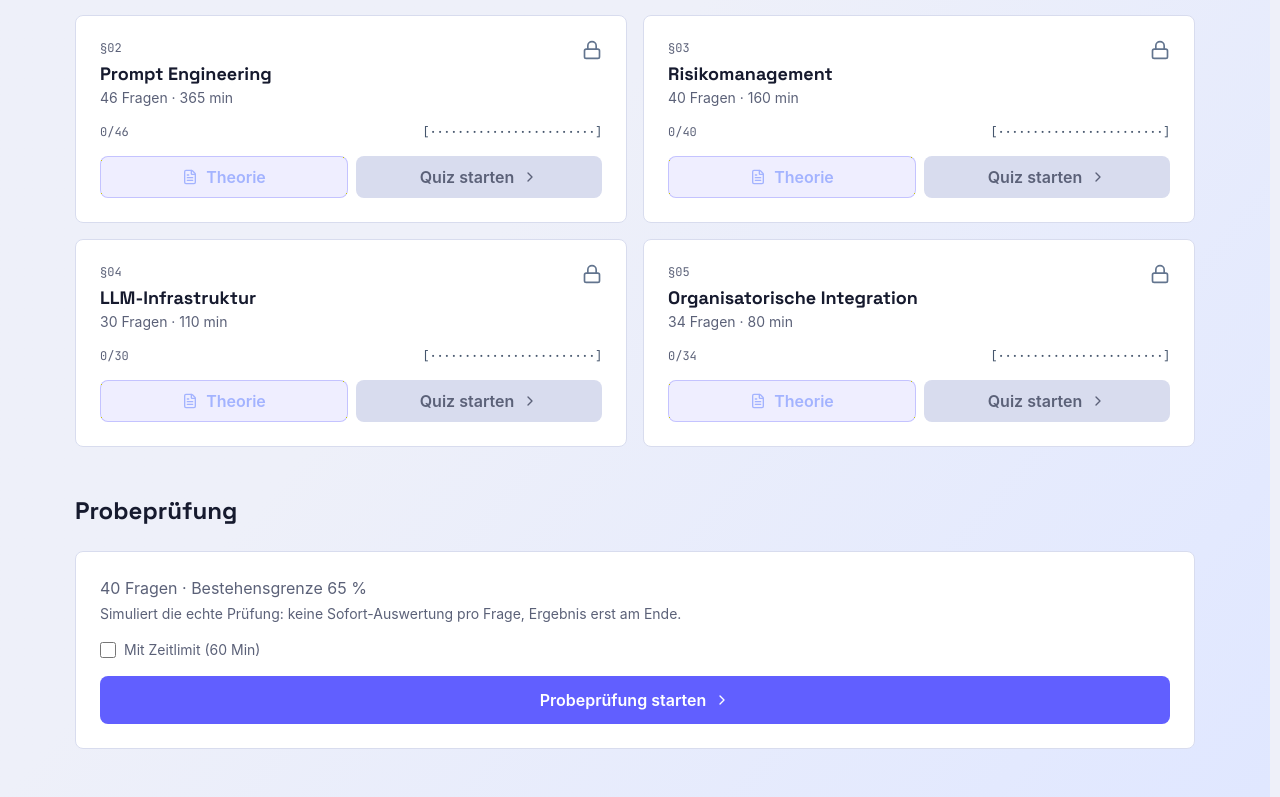
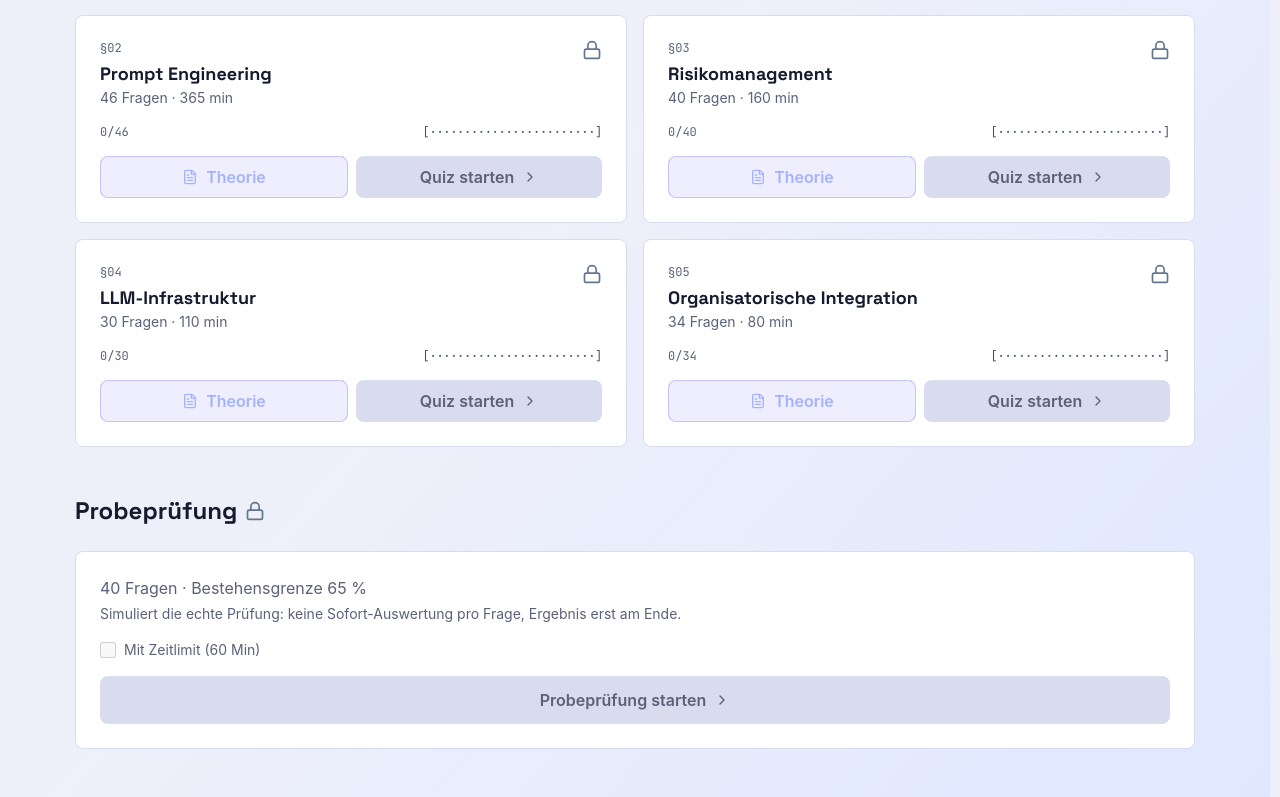
Before and after one commit to bitalchemy-io/istqb-quiz, a React (Vite) app: page / in a window 1280 px wide. Shown: the part 646-1443 px from the top of the page. Built offline with nearby package versions, Linux system fonts and the light colour scheme.

Commit message:
feat(exam): lock Probeprüfung behind the same unlockAll gate as chapters

```diff
--- a/src/App.jsx
+++ b/src/App.jsx
@@ -639,7 +639,10 @@ export default function ISTQBQuizApp() {
           </section>
 
           <section className="mt-12">
-            <h2 className="font-display text-2xl font-bold mb-6 text-ink">Probeprüfung</h2>
+            <h2 className="font-display text-2xl font-bold mb-6 text-ink flex items-center gap-2">
+              Probeprüfung
+              {!unlockAll && <Lock className="w-5 h-5 text-slate-500" />}
+            </h2>
             <div className={`${CARD} rounded-lg p-6`}>
               <p className="text-muted mb-1">
                 {Math.min(EXAM_LENGTH, QUIZ_DATA.questions.length)} Fragen · Bestehensgrenze {EXAM_PASS_PERCENT} %
@@ -650,13 +653,19 @@ export default function ISTQBQuizApp() {
                   type="checkbox"
                   checked={examTimerEnabled}
                   onChange={(e) => setExamTimerEnabled(e.target.checked)}
+                  disabled={!unlockAll}
                   className="w-4 h-4 accent-indigo-500"
                 />
                 Mit Zeitlimit (60 Min)
               </label>
               <button
                 onClick={startExam}
-                className="w-full py-3 bg-indigo-500 text-white rounded-lg font-semibold hover:bg-indigo-400 transition flex items-center justify-center gap-2"
+                disabled={!unlockAll}
+                className={`w-full py-3 rounded-lg font-semibold transition flex items-center justify-center gap-2 ${
+                  unlockAll
+                    ? 'bg-indigo-500 text-white hover:bg-indigo-400'
+                    : 'bg-line text-muted cursor-not-allowed'
+                }`}
               >
                 Probeprüfung starten <ChevronRight className="w-4 h-4" />
               </button>
```
